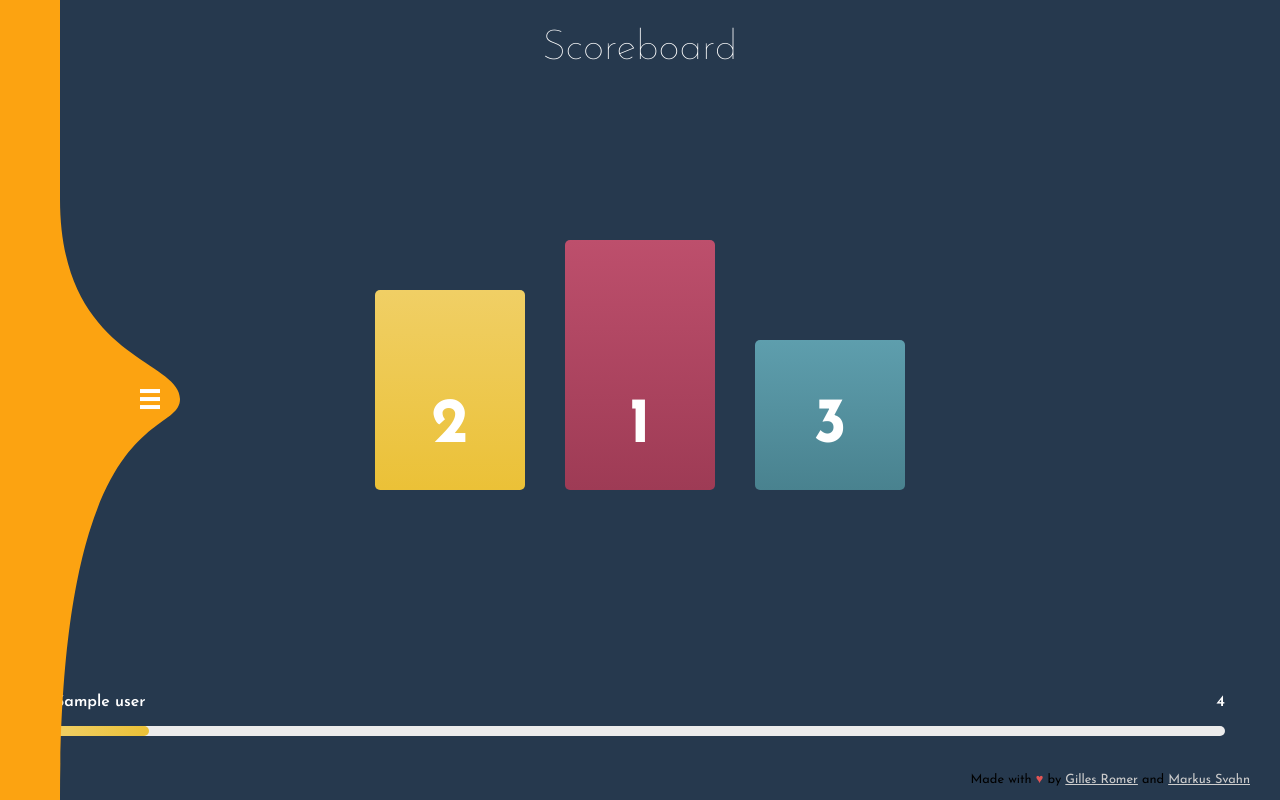
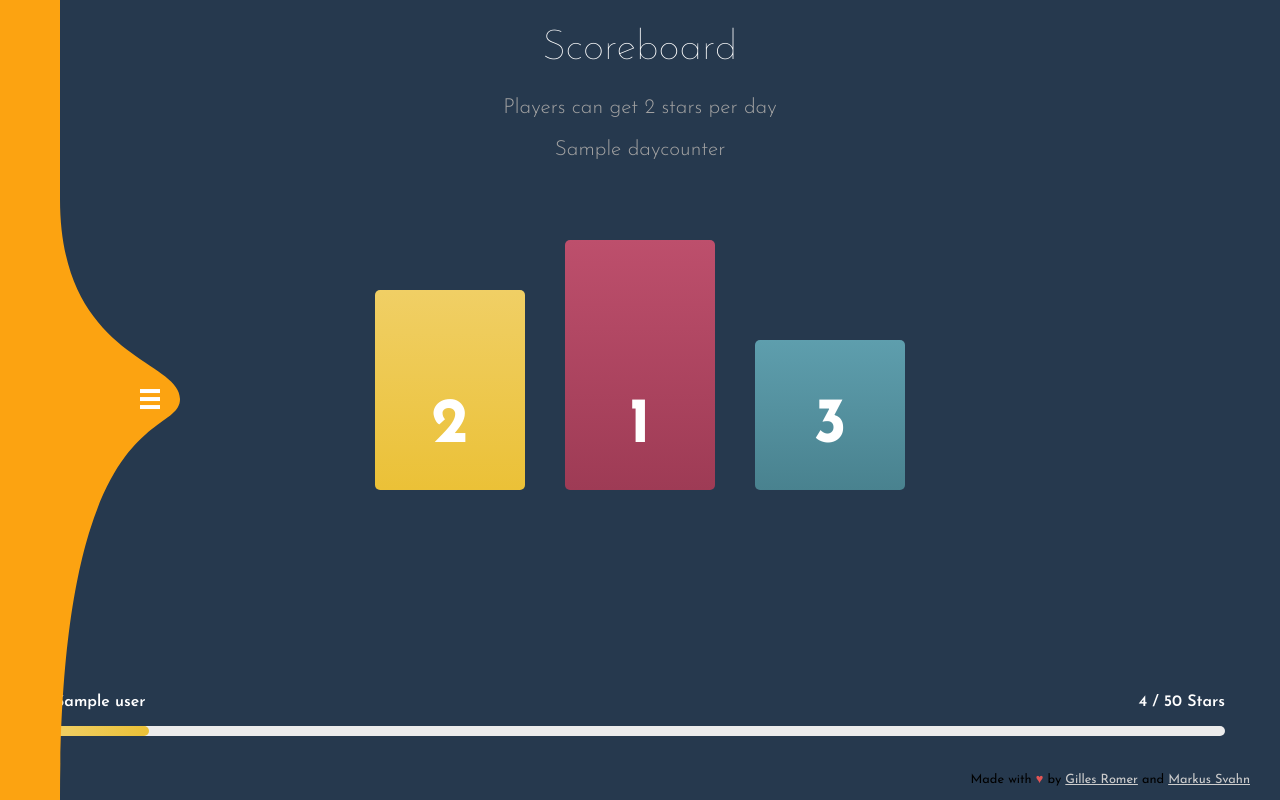
Before and after one commit to Git-Romer/AOC2022, a Django app: template AOC_scoreboard/webpage/templates/scoreboard.html in a window 1280 px wide. Run offline with Django 4.2, Linux system fonts and the light colour scheme; the template is opened without the code that fills it: most values are stand-ins (such as "Sample title", 1, 10 or a date in 2020); parts of the project's set-up code (start-up, migrations or seed data) failed here and were passed over; some libraries are stand-ins or nearby versions.

Commit message:
sorted scoreboard

```diff
--- a/AOC_scoreboard/webpage/templates/scoreboard.html
+++ b/AOC_scoreboard/webpage/templates/scoreboard.html
@@ -2,10 +2,11 @@
 <link rel="stylesheet" type="text/css" href="{% static 'css/scoreboard.css' %}" />
 {% endblock %} {% block extra_js %}
 <script type="text/javascript" src="{% static 'js/scoreboard.js' %}"></script>
-<script type="text/javascript" src="{% static 'js/tinysort.min.js' %}"></script>
 {% endblock %} {% block content %}
 <div class="header">
     <h1>Scoreboard</h1>
+    <p>Players can get 2 stars per day</p>
+    <p>{{ daycounter }}</p>
 </div>
 <div class="scoreboard">
     <div class="scoreboard__podiums">
@@ -39,11 +40,11 @@
       </div>
     </div>
     <ol class="scoreboard__items" id="scoreboard__items">
-      {% for user in data %}
+      {% for user in data|dictsort:"name"|dictsortreversed:"stars" %}
         <li class="scoreboard__item" data-count={{ user.stars }}>
           <div class="scoreboard__title">{{ user.name }}</div>
           <div class="scoreboard__numbers">
-            <span class="js-number">{{ user.stars }}</span>
+            <span class="js-number">{{ user.stars }} / 50 Stars</span>
           </div>
           <div class="scoreboard__bar js-bar">
             <div class="scoreboard__bar-bar"></div>
```
